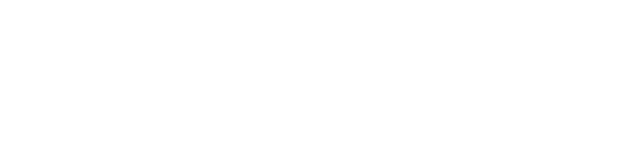
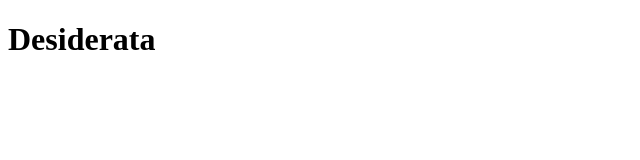
Before and after one commit to Kashaa/nauka-gita, a plain HTML site: page index.html in a window 1280 px wide. Shown: the whole page, without its empty margins (0-640 px from the left). Drawn offline with Linux system fonts and the light colour scheme; files that its build step writes are made by us from their sources.

Commit message:
Add html for page header

```diff
--- a/index.html
+++ b/index.html
@@ -11,7 +11,7 @@
 
     <body>
         <header class="Title author">
-            <h1 class="page-title"></h1>
+            <h1 class="page-title">Desiderata</h1>
         </header>
 
         <section class="Poem">
```
